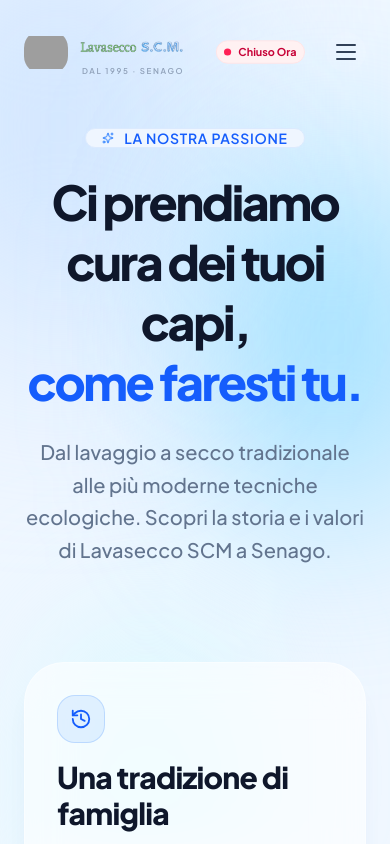
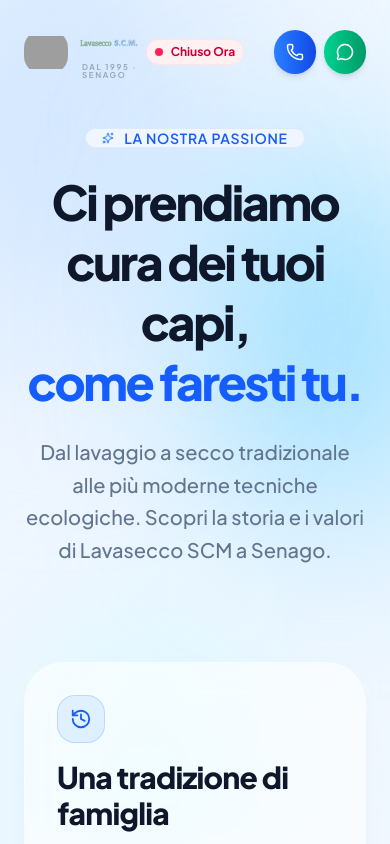
Before and after one commit to ZanderCof/lavanderia-smc, a Next.js app: page /chi-siamo in a window 390 px wide. Shown: the top 844 px of the page. Built offline with nearby package versions, Linux system fonts and the light colour scheme; grey boxes are pictures that could not be loaded.

Commit message:
[baseline-001] primo rilascio - mono-pagina

```diff
--- a/app/page.tsx
+++ b/app/page.tsx
@@ -4,6 +4,7 @@ import { FeaturesBento } from "@/components/homepage/sections/FeaturesBento";
 import { CtaSection } from "@/components/homepage/sections/CtaSection";
 import { HeroLaundry } from "@/components/homepage/sections/HeroLaundry";
 import { ServiceCoverageSection } from "@/components/homepage/sections/ServiceCoverageSection";
+import Prezzi from "@/components/homepage/sections/Prezzi";
 
 export default function Home() {
   return (
@@ -15,13 +16,11 @@ export default function Home() {
       {/* RESTO = SOFT RESPONSIVE SCALE WRAPPER */}
       <div className=" origin-top ">
 
-        {/* BENTO */}
-        <div id="features-bento" className="pb-12">
-          <FeaturesBento />
-        </div>
-
         {/* SECTION GRID */}
         <ServiceCoverageSection />
+
+        {/* PREZZI */}
+        <Prezzi />
 
         {/* CTA RICHIAMATA QUI 🚀 */}
         <CtaSection />
--- a/components/homepage/sections/CtaSection.tsx
+++ b/components/homepage/sections/CtaSection.tsx
@@ -4,7 +4,7 @@ import Image from "next/image";
 
 export function CtaSection() {
   return (
-    <section className="max-w-5xl mx-auto px-6 py-20 ">
+    <section className="max-w-5xl mx-auto px-6 pt-6 pb-20 ">
       <div className="relative overflow-hidden rounded-[40px] bg-slate-900 text-white ">
 
         {/* Glow effects */}
--- a/components/homepage/sections/HeroLaundry.tsx
+++ b/components/homepage/sections/HeroLaundry.tsx
@@ -76,9 +76,6 @@ export function HeroLaundry() {
           {/* FEATURES */}
           <HeroFunctions />
 
-          {/* BUTTONS */}
-          <HeroButtons />
-
         </div>
       </div>
     </section>
--- a/components/homepage/sections/LocaleMap.tsx
+++ b/components/homepage/sections/LocaleMap.tsx
@@ -34,7 +34,7 @@ export function LocaleMap() {
 
   return (
     <section className="border-y border-slate-100">
-      <div className="max-w-4xl mx-auto px-6 py-24">
+      <div className="max-w-4xl mx-auto px-6 py-24 lg:py-10">
         <motion.div
           initial={{ opacity: 0, y: 20 }}
           whileInView={{ opacity: 1, y: 0 }}
--- /dev/null
+++ b/components/homepage/sections/Prezzi.tsx
@@ -0,0 +1,10 @@
+import { PricingHeader } from "@/components/pricing/PricingHeader";
+import { PricingGrid } from "@/components/pricing/PricingGrid";
+
+export default function PricingPage() {
+  return (
+    <div className="flex flex-col min-h-screen">
+      <PricingGrid />
+    </div>
+  );
+}
--- a/components/homepage/sections/ServiceCoverageSection.tsx
+++ b/components/homepage/sections/ServiceCoverageSection.tsx
@@ -4,7 +4,6 @@ import { LocaleMap } from "./LocaleMap";
 
 export function ServiceCoverageSection() {
   return (
-
     <section className="max-w-7xl mx-auto px-6">
 
       <div className="grid grid-cols-1 lg:grid-cols-3 gap-6 items-stretch mb-6">
@@ -17,16 +16,20 @@ export function ServiceCoverageSection() {
 
           <div className="space-y-6">
 
-                <div id="map-pin" className="flex items-center gap-2 text-blue-600 font-bold uppercase tracking-widest text-[10px]">
+            <div
+              id="service-coverage"
+              className="flex items-center gap-2 text-blue-600 font-bold uppercase tracking-widest text-[10px]"
+            >
               <MapPin size={14} />
               <span>Copertura Servizio</span>
             </div>
 
-                <h3 className="text-3xl lg:text-4xl font-black text-slate-900 tracking-tight leading-tight">
-                  Siamo a Senago, <br />ma veniamo anche da te.
+            <h3 className="text-3xl lg:text-4xl font-black text-slate-900 tracking-tight leading-tight max-w-xl">
+              Siamo a Senago, <br />
+              ma veniamo anche da te.
             </h3>
 
-                <p className="text-slate-500 max-w-max leading-relaxed font-medium pb-8">
+            <p className="text-slate-500 max-w-2xl leading-relaxed font-medium pb-8">
               Puoi portarci i tuoi capi in negozio oppure attivare il{" "}
               <span className="text-blue-600 font-bold">
                 Servizio a Domicilio
@@ -34,15 +37,15 @@ export function ServiceCoverageSection() {
               in tutta la zona.
             </p>
 
-                {/* 🚀 PREMIUM BANNER */}
-                <div className="relative overflow-hidden rounded-3xl bg-linear-to-r from-blue-600 via-sky-500 to-cyan-400 p-5 shadow-lg shadow-blue-900/10 ">
+            {/* PREMIUM BANNER */}
+            <div className="relative overflow-hidden rounded-3xl bg-linear-to-r from-blue-600 via-sky-500 to-cyan-400 p-5 shadow-lg shadow-blue-900/10">
 
               <div className="absolute -top-10 -right-10 w-40 h-40 bg-white/20 rounded-full blur-3xl" />
               <div className="absolute -bottom-10 -left-10 w-40 h-40 bg-white/10 rounded-full blur-3xl" />
 
-                  <div className="relative flex flex-col sm:flex-row items-start sm:items-center justify-between gap-4">
+              <div className="relative flex flex-col sm:flex-row items-start sm:items-center lg:justify-between justify-center gap-4">
 
-                    <div className="space-y-2 items-center">
+                <div className="space-y-2">
                   <div className="inline-flex items-center gap-2 rounded-full bg-white/15 px-3 py-1 text-[10px] font-bold uppercase tracking-[0.2em] text-white border border-white/20">
                     <span className="w-2 h-2 rounded-full bg-white animate-pulse" />
                     Servizio Premium
@@ -57,11 +60,11 @@ export function ServiceCoverageSection() {
                   </p>
                 </div>
 
-                    <div className="flex items-center gap-3 rounded-2xl bg-white/15 backdrop-blur-xl border border-white/20 px-5 py-3">
+                <div className="ml-auto shrink-0 flex items-center gap-3 rounded-2xl bg-white/15 backdrop-blur-xl border border-white/20 px-5 py-3">
 
                   <Truck size={18} className="text-white" />
 
-                      <div className="leading-tight">
+                  <div className="leading-tight ">
                     <span className="text-[11px] uppercase tracking-[0.15em] font-semibold text-white/80">
                       Stato Servizio
                     </span>
@@ -77,30 +80,34 @@ export function ServiceCoverageSection() {
             </div>
           </div>
 
-              <div className="grid grid-cols-1 sm:grid-cols-2 gap-4 border-t border-slate-100">
+          <div className="grid grid-cols-1 sm:grid-cols-2 gap-4 border-t border-slate-100 pt-6 mt-8">
 
-                <div className="flex items-start justify-center gap-3 ">
+            <div className="flex items-start sm:justify-center gap-3">
               <div className="p-2 bg-blue-50 text-blue-600 rounded-xl">
                 <Truck size={18} />
               </div>
+
               <div>
                 <h4 className="font-bold text-slate-900 text-sm">
                   Ritiro Gratuito
                 </h4>
+
                 <p className="text-xs text-slate-400">
                   Sopra soglia minima
                 </p>
               </div>
             </div>
 
-                <div className="flex items-start justify-center gap-3">
+            <div className="flex items-start sm:justify-center gap-3">
               <div className="p-2 bg-emerald-50 text-emerald-600 rounded-xl">
                 <ShieldCheck size={18} />
               </div>
+
               <div>
                 <h4 className="font-bold text-slate-900 text-sm">
                   Qualità SCM
                 </h4>
+
                 <p className="text-xs text-slate-400">
                   Trattamenti ecologici
                 </p>
--- a/components/homepage/sections/hero/HeroContent.tsx
+++ b/components/homepage/sections/hero/HeroContent.tsx
@@ -23,8 +23,5 @@ export default function HeroContent() {
             {/* FEATURES */}
             <HeroFunctions />
 
-            {/* BUTTONS */}
-            <HeroButtons />
-
         </motion.div>)
 }
--- a/components/homepage/sections/hero/HeroFunctions.tsx
+++ b/components/homepage/sections/hero/HeroFunctions.tsx
@@ -2,7 +2,7 @@ import { HERO_FEATURES } from "@/lib/constants/homepage";
 
 export default function HeroFunctions() {
     return (
-        <div className="flex flex-col gap-3 pt-1 max-w-max mx-auto lg:mx-0">
+        <div className="flex flex-col gap-3 pt-1 max-w-lg mx-auto lg:mx-0">
             {HERO_FEATURES.map((feature) => {
                 const Icon = feature.icon;
 
--- a/components/layout/Navbar.tsx
+++ b/components/layout/Navbar.tsx
@@ -41,9 +41,11 @@ export default function Navbar() {
           : ""
           }`}
       >
-        <div className="flex items-center justify-between h-16 px-2">
+
+        <div className="grid grid-cols-3 items-center h-16 px-2">
 
           {/* LOGO */}
+          <div className="justify-self-start">
             <Link
               href="/"
               className="flex items-center gap-3 group shrink-0 min-w-0"
@@ -80,102 +82,15 @@ export default function Navbar() {
                 </span>
               </div>
             </Link>
+          </div>
 
-          <div className="hidden lg:flex items-center">
+          {/* STATUS */}
+          <div className="justify-self-center">
             <OpenStatus />
           </div>
 
-          {/* DESKTOP NAV */}
-          <div className="hidden lg:flex items-center">
-            {NAVBAR_LINKS.map((link) => (
-              <Link
-                key={link.name}
-                href={link.href}
-                className={`relative px-4 py-1.5 text-[13px] font-semibold transition-colors rounded-lg  "text-slate-600 hover:text-slate-900"`}
-              >
-                <span className="relative z-10">{link.name}</span>
-              </Link>
-            ))}
-          </div>
-
-          {/* STATUS */}
-          <div className="lg:hidden scale-90 origin-right shrink-0 whitespace-nowrap">
-            <OpenStatus />
-          </div>
-
-          {/* MOBILE BUTTON */}
-          <button
-            onClick={() => setIsMobileMenuOpen(!isMobileMenuOpen)}
-            className="lg:hidden w-10 h-10 flex items-center justify-center rounded-full transition-all bg-white/10"
-            aria-label="Apri menu"
-          >
-
-            <div className="w-5 h-4 flex flex-col justify-between">
-              <span className="h-0.5 bg-slate-700 rounded" />
-              <span className="h-0.5 bg-slate-700 rounded" />
-              <span className="h-0.5 bg-slate-700 rounded" />
-            </div>
-          </button>
-        </div>
-      </nav>
-
-      {/* MOBILE MENU */}
-      <AnimatePresence>
-        {isMobileMenuOpen && (
-          <>
-            <motion.div
-              initial={{ opacity: 0 }}
-              animate={{ opacity: 1 }}
-              exit={{ opacity: 0 }}
-              className="fixed inset-0 bg-black/40 backdrop-blur-md z-50"
-              onClick={() => setIsMobileMenuOpen(false)}
-            />
-
-            <motion.div
-              initial={{ x: "100%" }}
-              animate={{ x: 0 }}
-              exit={{ x: "100%" }}
-              className="fixed top-0 right-0 h-full w-72 bg-white z-50 flex flex-col"
-            >
-              {/* HEADER */}
-              <div className="p-6 border-b border-slate-100 flex flex-col gap-2">
-
-                <div className="flex items-center justify-between">
-                  <p className="text-xs font-bold text-blue-600 uppercase">
-                    Menu
-                  </p>
-
-                  <div className="scale-90 origin-right shrink-0 whitespace-nowrap">
-                    <OpenStatus />
-                  </div>
-                </div>
-
-                <p className="text-xs text-slate-400">
-                  Lavasecco SCM · Senago
-                </p>
-              </div>
-
-              {/* NAV LINKS */}
-              <div className="p-4 flex flex-col gap-2">
-                {NAVBAR_LINKS.map((link) => (
-                  <Link
-                    key={link.name}
-                    href={link.href}
-                    onClick={() => setIsMobileMenuOpen(false)}
-                    className="px-4 py-3 rounded-xl text-slate-700 hover:bg-slate-50 font-medium"
-                  >
-                    {link.name}
-                  </Link>
-                ))}
-              </div>
-
-              {/* SPACER */}
-              <div className="flex-1" />
-
-              {/* CONTACT ICONS (NEW DESIGN) */}
-              <div className="px-12 pb-4">
-                <div className="flex justify-between items-center">
-
+          {/* CONTACTS */}
+          <div className="justify-self-end flex items-center gap-2 md:gap-3">
             {CONTACT_ACTIONS.map((action, i) => {
               const Icon = action.icon;
 
@@ -186,26 +101,33 @@ export default function Navbar() {
                   initial={{ opacity: 0, scale: 0.8 }}
                   animate={{ opacity: 1, scale: 1 }}
                   transition={{ delay: 0.2 + i * 0.08 }}
-                        className={`w-12 h-12 flex items-center justify-center rounded-full bg-linear-to-r ${action.color} text-white shadow-md active:scale-90 transition-transform`}
+                  className={`
+            flex items-center gap-2
+            px-3 md:px-4
+            h-11
+            rounded-full
+            bg-linear-to-r ${action.color}
+            text-white
+            shadow-md
+            hover:shadow-lg
+            active:scale-95
+            transition-all
+          `}
                 >
                   <Icon size={18} />
+
+                  <span className="hidden lg:inline text-sm font-medium">
+                    {action.label}
+                  </span>
                 </motion.a>
               );
             })}
+          </div>
 
         </div>
-              </div>
 
-              {/* FOOTER */}
-              <div className="px-6 py-4 border-t border-slate-100">
-                <p className="text-[10px] text-slate-300 text-center tracking-wider">
-                  LavaseccoSCM · P.IVA 01234567890
-                </p>
-              </div>
-            </motion.div>
-          </>
-        )}
-      </AnimatePresence>
+      </nav>
+
     </header>
   );
 }
--- a/lib/constants/contacts.ts
+++ b/lib/constants/contacts.ts
@@ -30,12 +30,12 @@ export const CONTACT_ACTIONS = [
     label: "WhatsApp",
     color: "from-emerald-400 to-emerald-600",
   },
-  {
-    icon: Mail,
+  /*{
+    *icon: Mail,
     href: EMAIL_HREF,
     label: "Email",
     color: "from-slate-600 to-slate-800",
-  },
+  },*/
 ];
 
 export const CONTACT_INFO_ICONS = {
--- a/lib/constants/homepage.ts
+++ b/lib/constants/homepage.ts
@@ -1,4 +1,4 @@
-import { Shirt, Sparkles, Truck, WashingMachine } from "lucide-react";
+import { Shirt, Sparkles, Truck, Gem, WashingMachine } from "lucide-react";
 
 export type HeroBubbleColor =
   | "blue"
@@ -37,6 +37,12 @@ export const HERO_FEATURES = [
     iconColor: "text-blue-600",
     text: "Servizio rapido e affidabile",
   },
+  {
+    icon: Gem,
+    iconBg: "bg-blue-100",
+    iconColor: "text-blue-600",
+    text: "Specialisti negli Abiti da Cerimonia",
+  },
 ];
 
 export const HOMEPAGE_FEATURES = [
```
Lines whose indentation alone changed are shown as unchanged.
